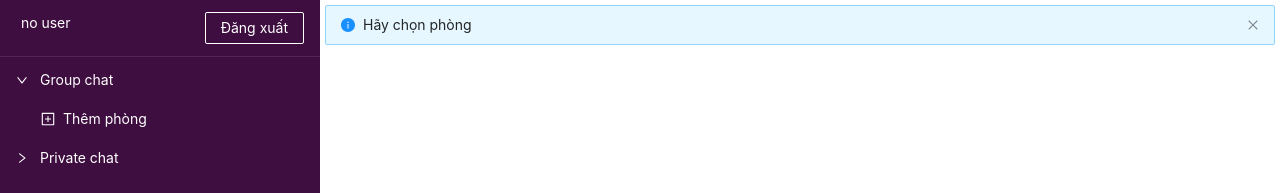
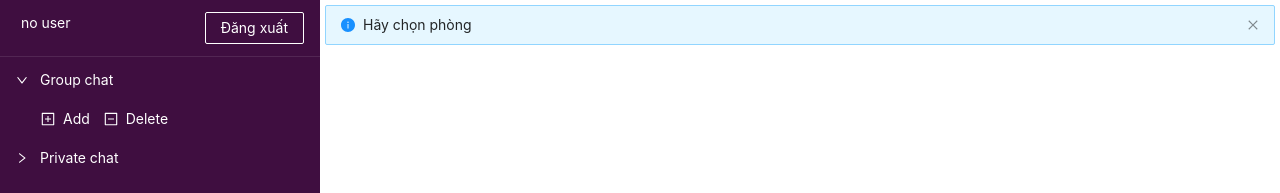
Before and after one commit to PhuocDev/reactjsChatApp, a React (Create React App) app: page /chatroom in a window 1280 px wide. Shown: the top 193 px of the page. Built offline with nearby package versions, Linux system fonts and the light colour scheme; the HTML template or start-up script is replaced by a standard one.

Commit message:
add function delete room

```diff
--- a/src/components/ChatRoom/ChatWindow.jsx
+++ b/src/components/ChatRoom/ChatWindow.jsx
@@ -281,7 +281,13 @@ export default function ChatWindow() {
         messageListRef.current.scrollHeight + 50;
     }
   }, [messages]);
+  useEffect(() => {
+    // scroll to bottom after message changed
+    console.log('chuyen sang phong khac');
+    setMessages([]);
+    fetchMessages();
 
+  }, [selectedRoom.name]);
 
   return (
     <WrapperStyled>
--- a/src/components/ChatRoom/RoomList.jsx
+++ b/src/components/ChatRoom/RoomList.jsx
@@ -1,13 +1,14 @@
 import React, { useContext, useEffect, useState } from 'react';
 import { Collapse, Typography, Button } from 'antd';
 import styled from 'styled-components';
-import { PlusSquareOutlined } from '@ant-design/icons';
+import { MinusSquareOutlined, PlusSquareOutlined } from '@ant-design/icons';
 // import { AppContext } from '../../Context/AppProvider';
 import firebase from 'firebase/app';
 import 'firebase/firestore';
 import 'firebase/database';
 import { UserContext } from '../context/userContext';
 import { ChatContext } from '../context/chatContext';
+import confirm from 'antd/lib/modal/confirm';
 
 const { Panel } = Collapse;
 
@@ -117,6 +118,33 @@ export default function RoomList() {
       addRoom(roomName);
     }
   };
+  const deleteRoom = async (roomName) => {
+    try {
+      const db = firebase.database();
+      const roomsRef = db.ref('rooms');
+
+      // Find the room with the given name
+      const snapshot = await roomsRef.orderByChild('name').equalTo(roomName).once('value');
+
+      // If the room exists, delete it
+      if (snapshot.exists()) {
+        const roomId = Object.keys(snapshot.val())[0]; // Assuming there's only one room with the same name
+        await roomsRef.child(roomId).remove();
+        console.log(`Deleted room "${roomName}" with ID: ${roomId}`);
+      } else {
+        console.log(`Room "${roomName}" does not exist`);
+      }
+    } catch (error) {
+      console.error('Error deleting room:', error);
+    }
+  };
+  const handleDeleteRoom = (roomId) => {
+    const roomName = prompt('Enter chat room\'s name to delete:');
+    if (roomName) {
+      console.log("Tên phòng can xoa là: " + roomName);
+      deleteRoom(roomName);
+    }
+  };
 
   const mockPersons = [
     { id: 1, name: "Person 1" },
@@ -143,7 +171,15 @@ export default function RoomList() {
           className='add-room'
           onClick={handleAddRoom}
         >
-          Thêm phòng
+          Add &nbsp;&nbsp;
+        </Button>
+        <Button
+          type='text'
+          icon={<MinusSquareOutlined/>}
+          className='add-room'
+          onClick={handleDeleteRoom}
+        >
+          Delete
         </Button>
       </PanelStyled>
 
--- a/src/components/ChatRoom/chatroom.js
+++ b/src/components/ChatRoom/chatroom.js
@@ -1,9 +1,11 @@
-import React from 'react'
-import {Row, Col} from 'antd'
+import React, { useContext } from 'react'
+import {Row, Col, Alert} from 'antd'
 import SideBar from './SideBar'
 import ChatWindow from './ChatWindow'
+import { ChatContext } from '../context/chatContext'
 
 export default function ChatRoom() {
+  const {selectedRoom, setSelectedRoom} = useContext(ChatContext);
   return (
     <div>
       <Row>
@@ -11,9 +13,19 @@ export default function ChatRoom() {
           <SideBar />
         </Col>
         <Col span={18}>
-          <ChatWindow />
+          {selectedRoom ? (
+            <ChatWindow />
+          ) : (
+            <Alert
+              message="Hãy chọn phòng"
+              type="info"
+              showIcon
+              style={{ margin: 5 }}
+              closable
+            />
+          )}
         </Col>
       </Row>
     </div>
-  )
+  );
 }
```
